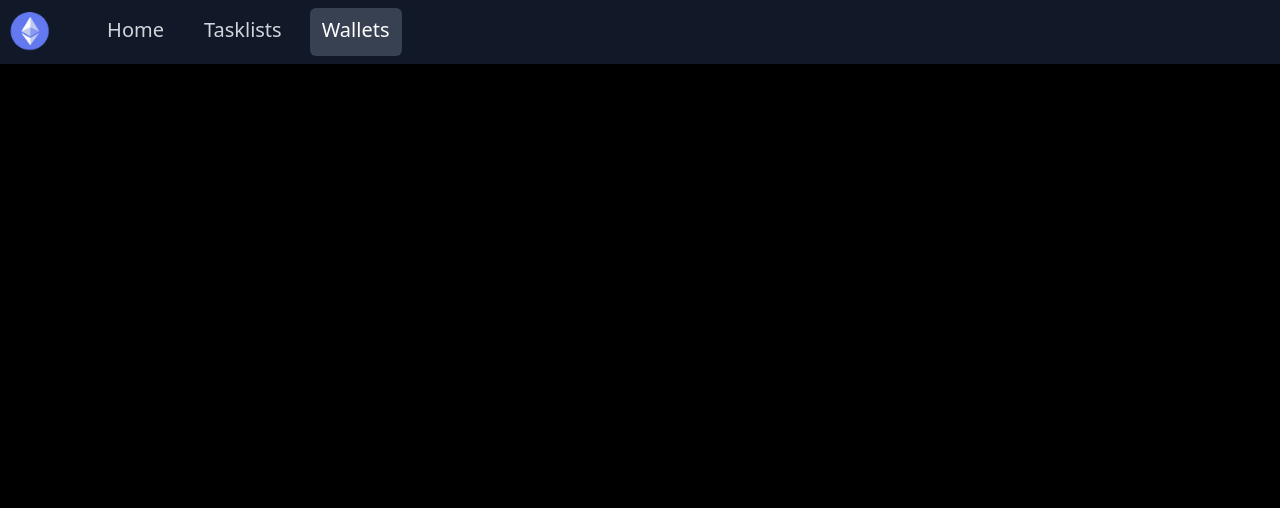
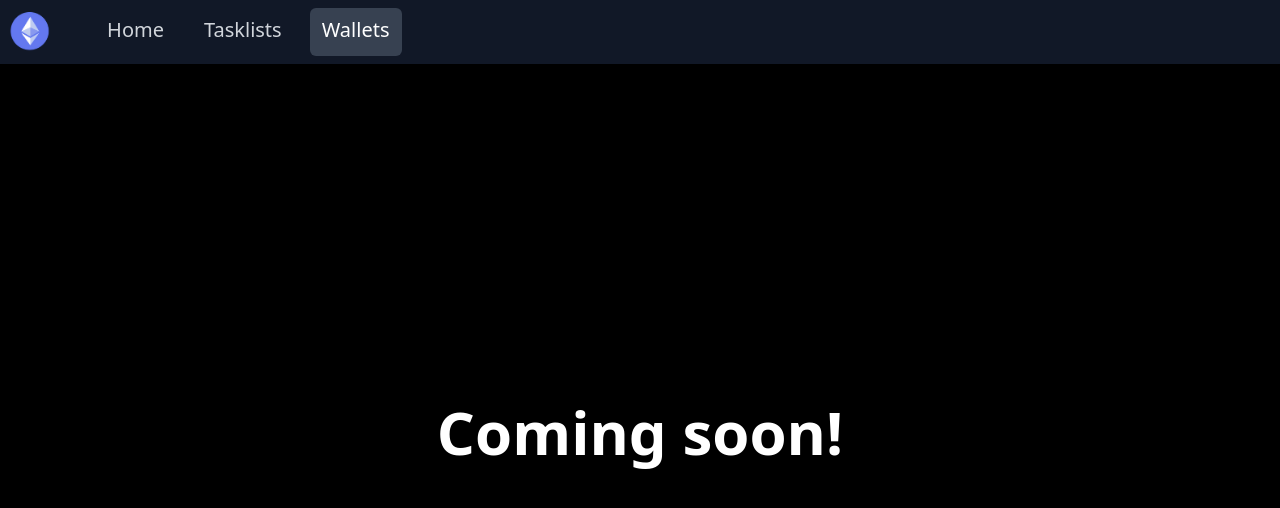
Before and after one commit to jimhoule/decentralized-tasklist, a React (Vite) app in the folder client/: page /wallets in a window 1280 px wide. Shown: the top 508 px of the page. Built offline with nearby package versions, Linux system fonts and the light colour scheme.

Commit message:
adding coming soon message to Wallets and Home pages

```diff
--- a/client/src/pages/HomePage.tsx
+++ b/client/src/pages/HomePage.tsx
@@ -1,3 +1,23 @@
 export function HomePage(): JSX.Element {
-    return <h1>Home!!!</h1>
+    return (
+        <div
+            className={`
+                w-full
+                h-full
+                flex
+                items-center
+                justify-center
+            `}
+        >
+            <p
+                className={`
+                    text-white
+                    text-6xl
+                    font-bold
+                `}
+            >
+                Coming soon!
+            </p>
+        </div>
+    );
 }
--- a/client/src/pages/WalletsPage.tsx
+++ b/client/src/pages/WalletsPage.tsx
@@ -1,5 +1,23 @@
 export function WalletsPage(): JSX.Element {
     return (
-        <h1>Wallets!!!</h1>
+        <div
+            className={`
+                w-full
+                h-full
+                flex
+                items-center
+                justify-center
+            `}
+        >
+            <p
+                className={`
+                    text-white
+                    text-6xl
+                    font-bold
+                `}
+            >
+                Coming soon!
+            </p>
+        </div>
     );
 }
```
